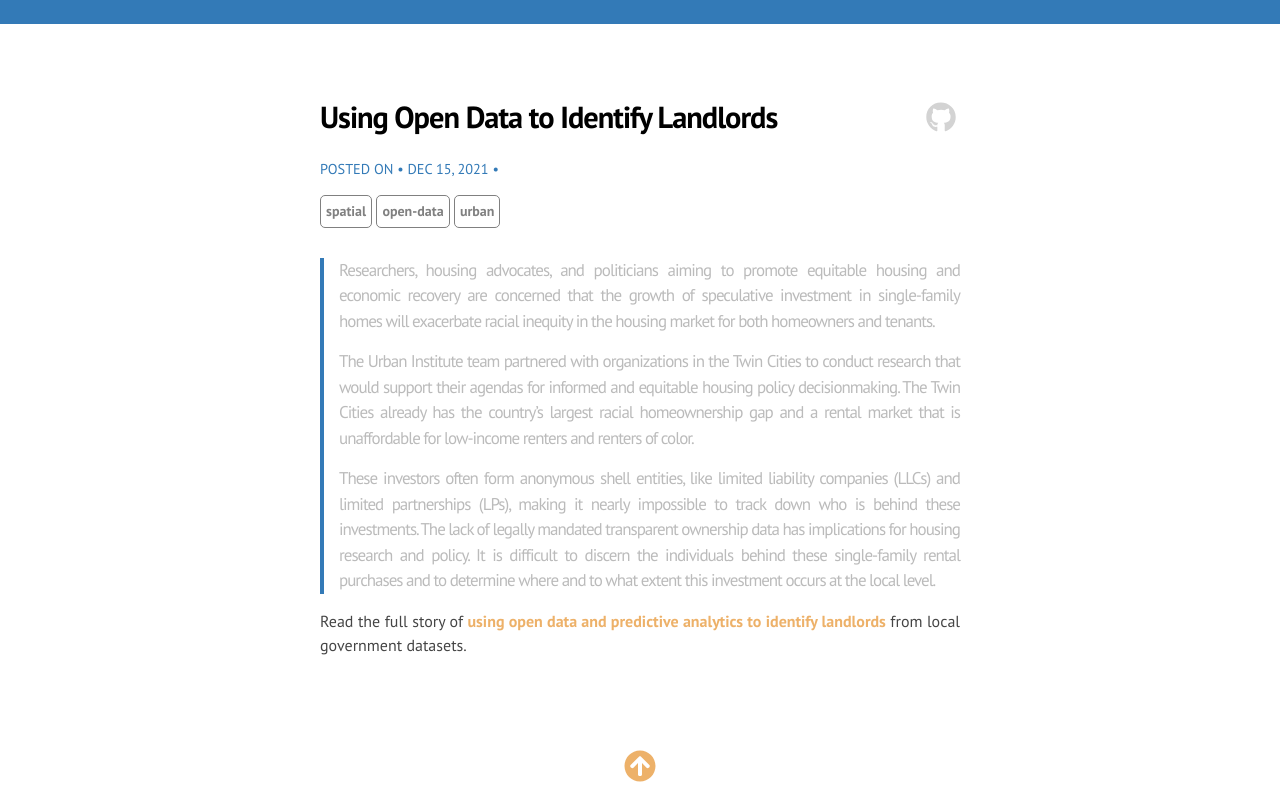
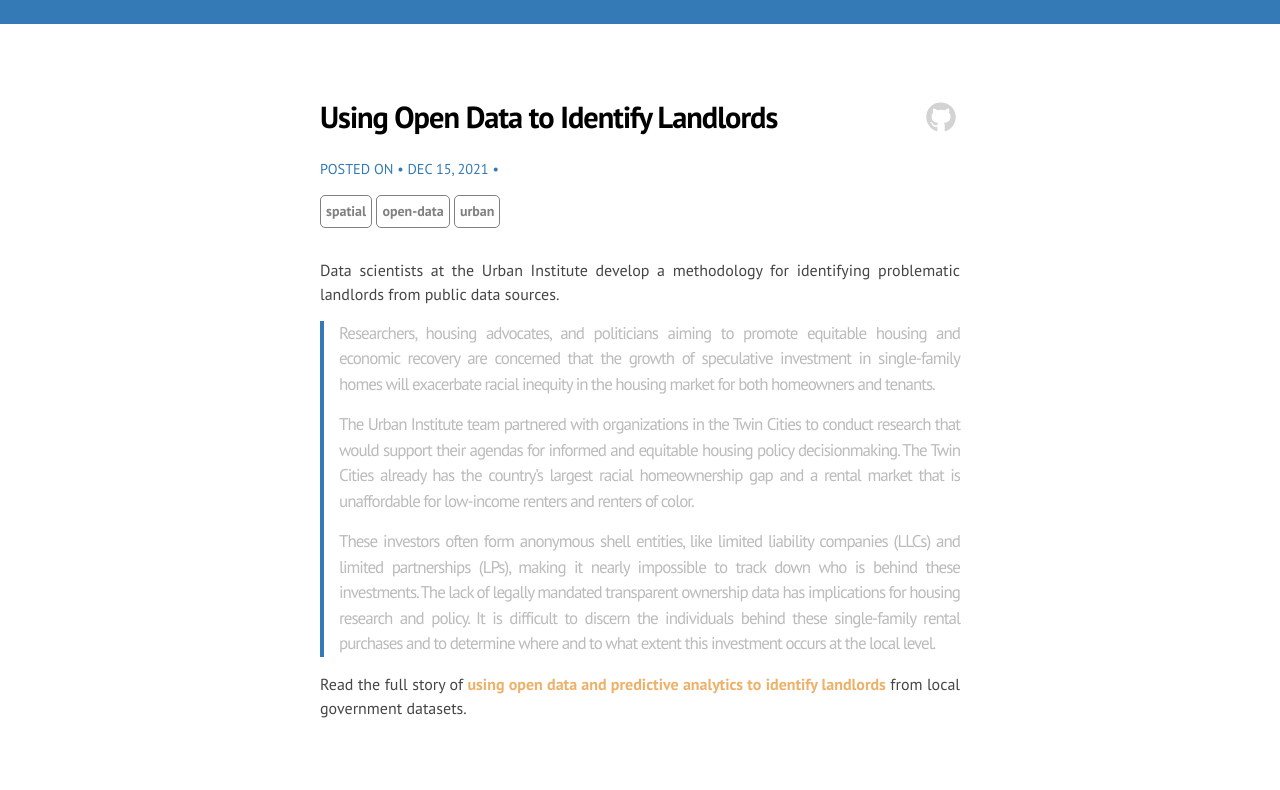
Before and after one commit to DS4PS/ds4ps.github.io, a Jekyll site: the page built from _posts/2021-12-15-housing-policy-landlords.md, in a window 1280 px wide and 900 px high, scrolled down 426 px, cut to the strip 0-790 px from the top of the window. Built offline with Jekyll 4.4.1, drawn with Linux system fonts in a browser that asks for light colours; nearby versions of some CDN libraries; library files that are not in the unit come from our copies.

Commit message:
Update 2021-12-15-housing-policy-landlords.md

```diff
--- a/_posts/2021-12-15-housing-policy-landlords.md
+++ b/_posts/2021-12-15-housing-policy-landlords.md
@@ -4,6 +4,8 @@
 tags: [ spatial, open-data, urban ]
 author:
 ---
+
+Data scientists at the Urban Institute develop a methodology for identifying problematic landlords from public data sources.
 
 > Researchers, housing advocates, and politicians aiming to promote equitable housing and economic recovery are concerned that the growth of speculative investment in single-family homes will exacerbate racial inequity in the housing market for both homeowners and tenants.
 >
```
